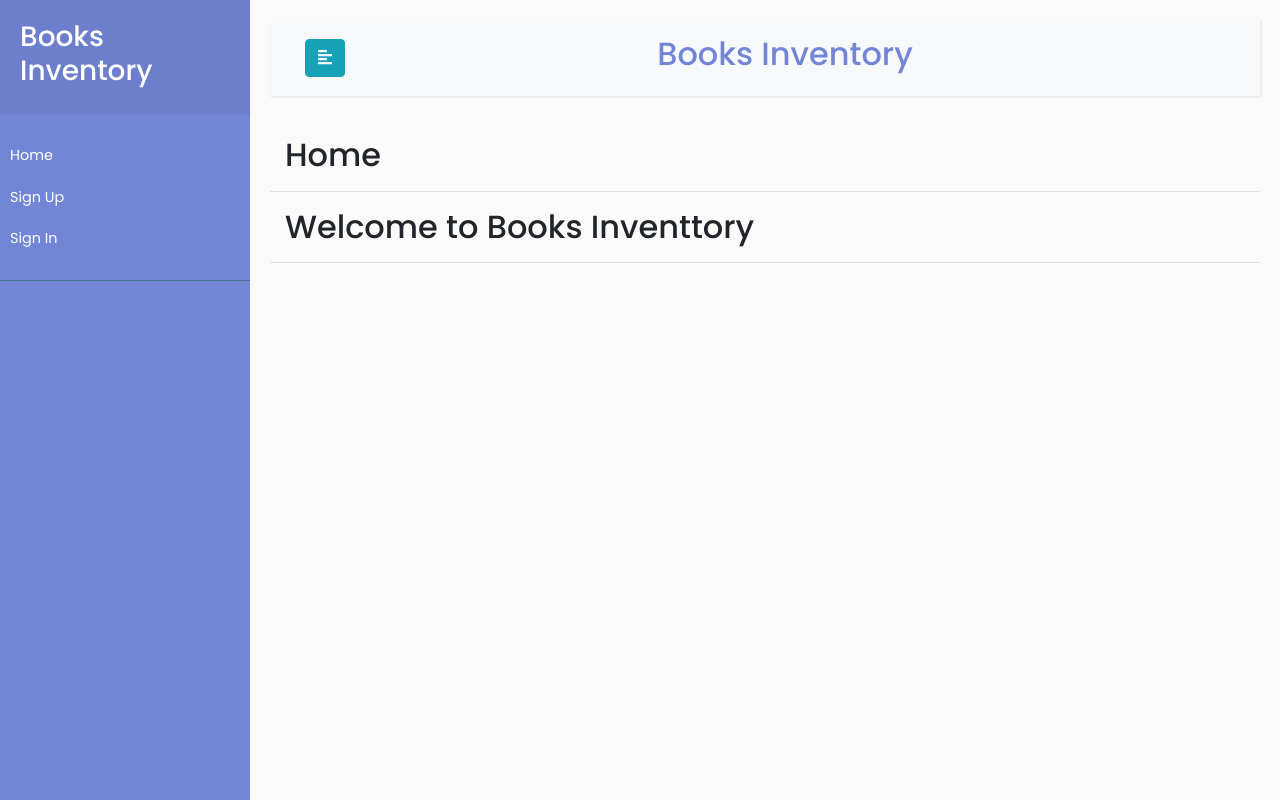
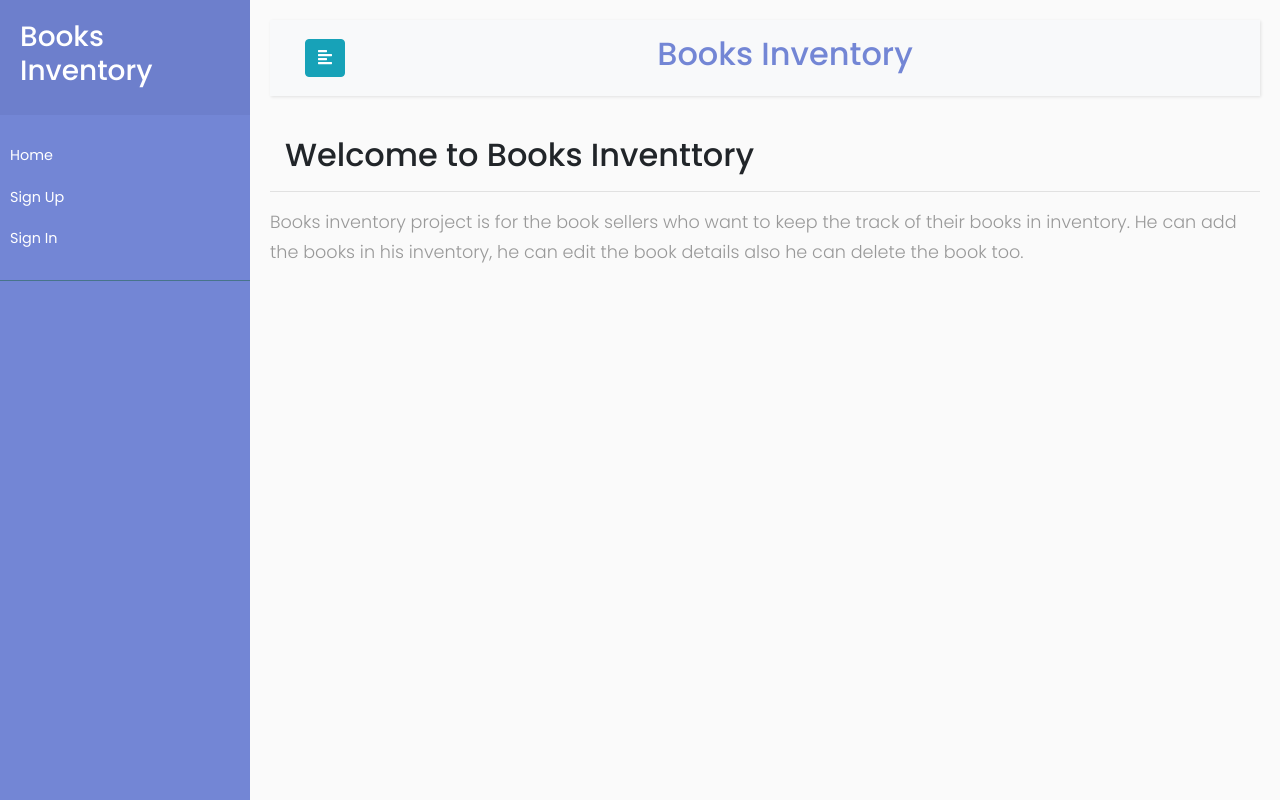
Before and after one commit to kinza-hameed/Books-Inventory, a Django app: page / in a window 1280 px wide. Run offline with Django 3.2, Linux system fonts and the light colour scheme; some libraries are stand-ins or nearby versions.

Commit message:
changes in home page

```diff
--- a/booksinventory/settings.py
+++ b/booksinventory/settings.py
@@ -36,10 +36,9 @@ INSTALLED_APPS = [
     'django.contrib.sessions',
     'django.contrib.messages',
     'django.contrib.staticfiles',
+
     'booksinventoryapp',
-
     'storages',
-    'django.contrib.postgres',
 ]
 
 MIDDLEWARE = [
--- a/booksinventory/templates/home.html
+++ b/booksinventory/templates/home.html
@@ -1,8 +1,8 @@
 {% extends "base_generic.html" %}
 {% block content %}
-<div class="col-sm-7">
-  <h2>Home </h2> </div><hr/>
+
   <div class="col-sm-7">
   <h2>Welcome to Books Inventtory </h2> </div><hr/>
+  <p>Books inventory project is for the book sellers who want to keep the track of their books in inventory. He can add the books in his inventory, he can edit the book details also he can delete the book too.</p>
 
 {% endblock %}
```
Also changed, not shown: db.sqlite3.
